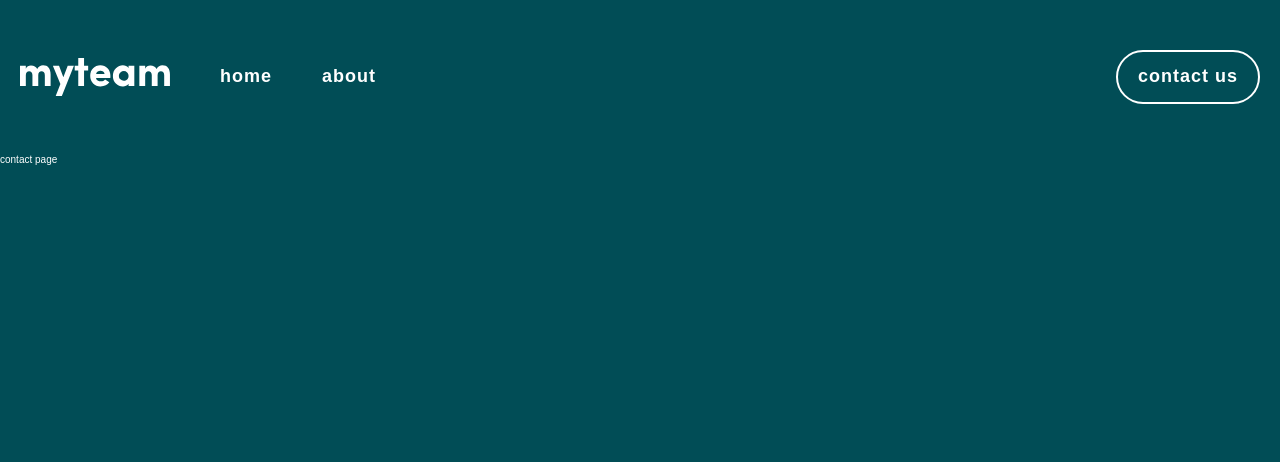
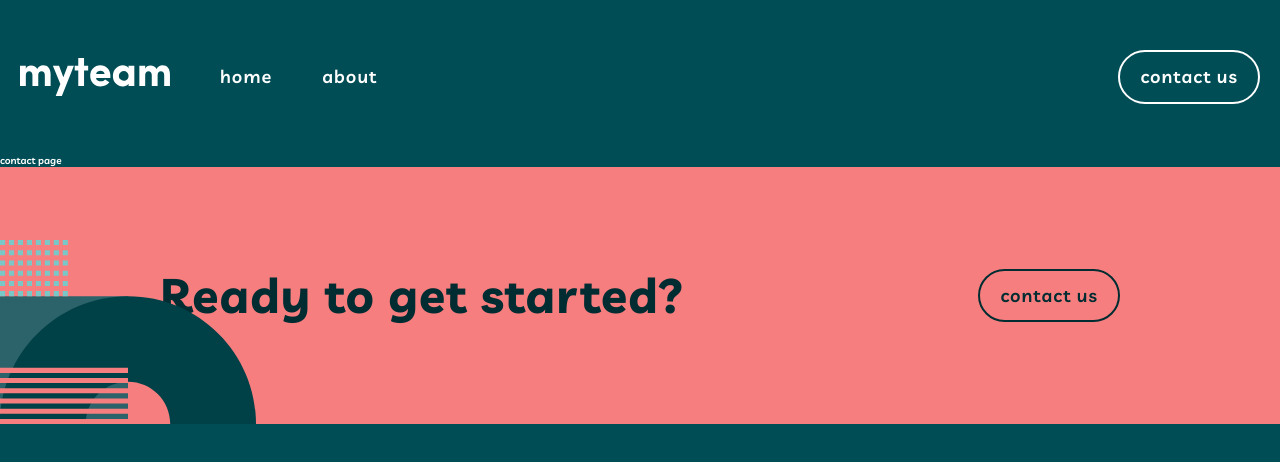
Before and after one commit to habibdev96/FEM-myteam-multipage-website, a React (Create React App) app: page /Contact in a window 1280 px wide. Shown: the top 462 px of the page. Built offline with nearby package versions, Linux system fonts and the light colour scheme.

Commit message:
created cta

```diff
--- a/public/index.html
+++ b/public/index.html
@@ -11,6 +11,12 @@
     />
     <link rel="apple-touch-icon" href="%PUBLIC_URL%/logo192.png" />
     <link rel="manifest" href="%PUBLIC_URL%/manifest.json" />
+    <link rel="preconnect" href="https://fonts.googleapis.com" />
+    <link rel="preconnect" href="https://fonts.gstatic.com" crossorigin />
+    <link
+      href="https://fonts.googleapis.com/css2?family=Livvic:ital,wght@0,600;0,700;1,500&display=swap"
+      rel="stylesheet"
+    />
     <title>Frontend Mentor | myteam multi page website</title>
   </head>
   <body>
--- a/src/App.js
+++ b/src/App.js
@@ -4,6 +4,7 @@ import Home from './pages/Home';
 import About from './pages/About';
 import Contact from './pages/Contact';
 import Navbar from './components/shared/Navbar';
+import Cta from './components/shared/Cta';
 
 const App = () => {
   return (
@@ -16,6 +17,7 @@ const App = () => {
           <Route exact path='/About' component={About} />
           <Route exact path='/Contact' component={Contact} />
         </Switch>
+        <Cta />
       </Router>
     </>
   );
--- a/src/abstracts/Globals.js
+++ b/src/abstracts/Globals.js
@@ -1,8 +1,6 @@
 import { createGlobalStyle } from 'styled-components';
 
 const Globals = createGlobalStyle`
-  @import url('https://fonts.googleapis.com/css2?family=Livvic:ital,wght@0,600;0,700;1,400&display=swap');
-
   :root {
     /* colors */
     --white: hsl(0, 0%, 100%);
--- /dev/null
+++ b/src/components/shared/Cta.js
@@ -0,0 +1,45 @@
+import styled from 'styled-components';
+import { SectionHeading } from '../styledElements/Headings';
+import Button from '../styledElements/Buttons';
+import {
+  sectionSpacingMd,
+  maxWidthSm,
+  flexAlign,
+} from '../../abstracts/Mixins';
+import bgPattern from '../../assets/bg-pattern-home-6-about-5.svg';
+
+const StyledSection = styled.section`
+  position: relative;
+  overflow: hidden;
+  background-color: var(--lightCoral);
+
+  .bg-pattern {
+    position: absolute;
+    width: 20%;
+    bottom: 0;
+    left: 0;
+  }
+`;
+
+const Container = styled.div`
+  ${sectionSpacingMd}
+  ${maxWidthSm}
+  ${flexAlign}
+  justify-content: space-between;
+`;
+
+const Cta = () => {
+  return (
+    <StyledSection>
+      <img src={bgPattern} alt='' className='bg-pattern' />
+      <Container>
+        <SectionHeading dark>Ready to get started?</SectionHeading>
+        <Button secondary={+true} to='/Contact'>
+          contact us
+        </Button>
+      </Container>
+    </StyledSection>
+  );
+};
+
+export default Cta;
--- a/src/components/styledElements/Buttons.js
+++ b/src/components/styledElements/Buttons.js
@@ -22,6 +22,19 @@ const Button = styled(Link)`
         color: var(--sacrementoGreen);
       }
     `}
+
+  ${({ secondary }) =>
+    secondary &&
+    css`
+      color: var(--sacrementoGreen);
+      border: 0.2rem solid var(--sacrementoGreen);
+
+      &:hover,
+      &:focus {
+        background-color: var(--sacrementoGreen);
+        color: var(--white);
+      }
+    `}
 `;
 
 export default Button;
--- a/src/components/styledElements/Headings.js
+++ b/src/components/styledElements/Headings.js
@@ -20,6 +20,8 @@ export const SectionHeading = styled.h2`
   span {
     color: var(--raptureBlue);
   }
+
+  ${({ dark }) => dark && `color: var(--sacrementoGreen)`};
 `;
 
 export const MicroHeading = styled.h3`
--- a/src/index.js
+++ b/src/index.js
@@ -3,6 +3,7 @@ import ReactDOM from 'react-dom';
 import App from './App';
 import reportWebVitals from './reportWebVitals';
 import { AppProvider } from './context';
+
 ReactDOM.render(
   <React.StrictMode>
     <AppProvider>
```
